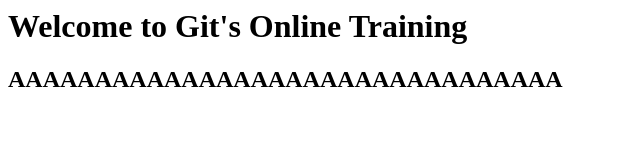
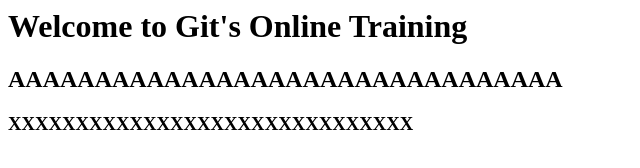
Before and after one commit to swaroopjois/test2, a plain HTML site: page index.html in a window 1280 px wide. Shown: the whole page, without its empty margins (0-640 px from the left). Drawn offline with Linux system fonts and the light colour scheme.

Commit message:
3rd commit of index.html

```diff
--- a/index.html
+++ b/index.html
@@ -1,2 +1,3 @@
 <h1>Welcome to Git's Online Training</h1>
 <h2>AAAAAAAAAAAAAAAAAAAAAAAAAAAAAAAA<h2>
+<h3>XXXXXXXXXXXXXXXXXXXXXXXXXXXXXX<h3>
```
